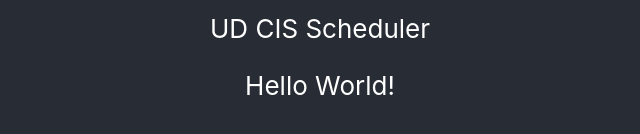
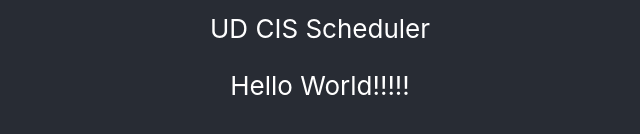
Before and after one commit to UD-CISC275-F21/ud-cis-scheduler-team-14, a React (Create React App) app: page / in a window 1280 px wide. Shown: the part 490-624 px from the top of the page, without its empty margins (320-960 px from the left). Built offline with nearby package versions, Linux system fonts and the light colour scheme.

Commit message:
testing: change app.tsx again, test deploy

```diff
--- a/src/App.tsx
+++ b/src/App.tsx
@@ -9,7 +9,7 @@ function App(): JSX.Element {
                 <img src={logo} className="App-logo" alt="logo" />
                 UD CIS Scheduler
                 <p>
-                    Hello World!
+                    Hello World!!!!!
                 </p>
             </header>
         </div>
```
